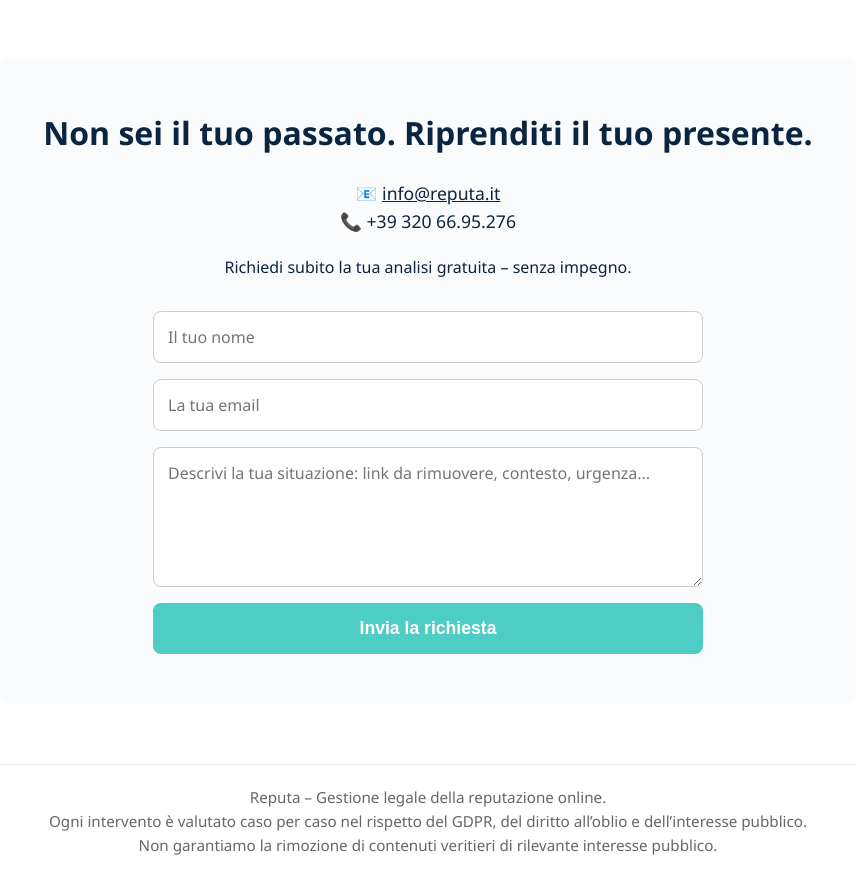
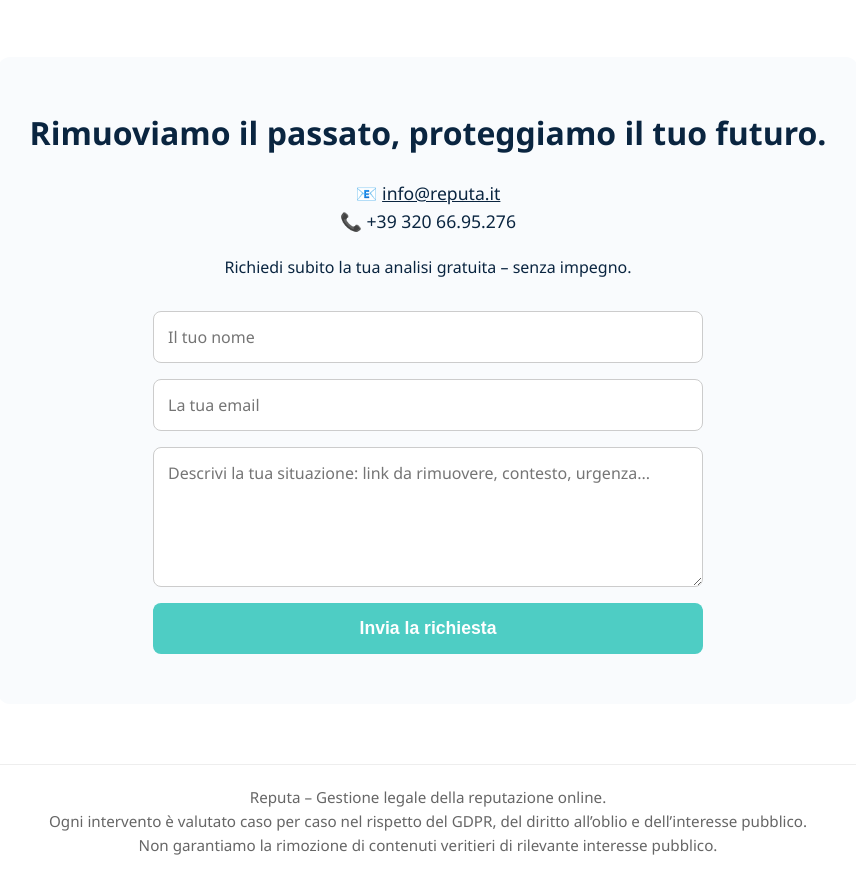
Before and after one commit to ivanoruggeri79-collab/reputa.github.io, a plain HTML site: page index.html in a window 1280 px wide. Shown: the part 1424-2301 px from the top of the page, without its empty margins (212-1068 px from the left). Drawn offline with Linux system fonts and the light colour scheme.

Commit message:
Update index.html

```diff
--- a/index.html
+++ b/index.html
@@ -290,7 +290,7 @@
   <!-- CONTATTI + CTA -->
   <section id="contatti" class="container">
     <div class="cta">
-      <h2>Non sei il tuo passato. Riprenditi il tuo presente.</h2>
+      <h2>Rimuoviamo il passato, proteggiamo il tuo futuro.</h2>
       <div class="contact-info">
         📧 <a href="mailto:info@reputa.it">info@reputa.it</a><br>
         📞 +39 320 66.95.276
```
